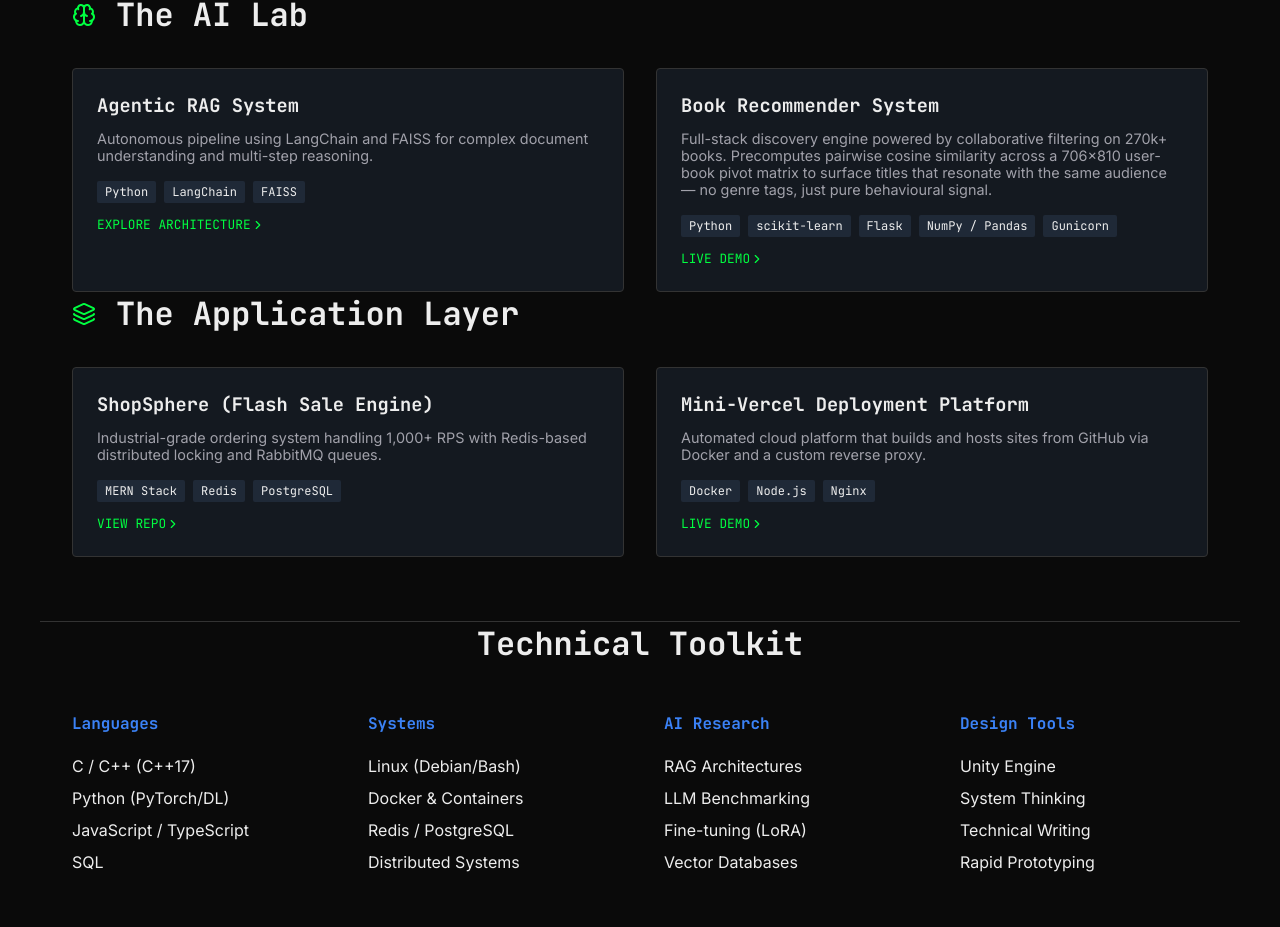
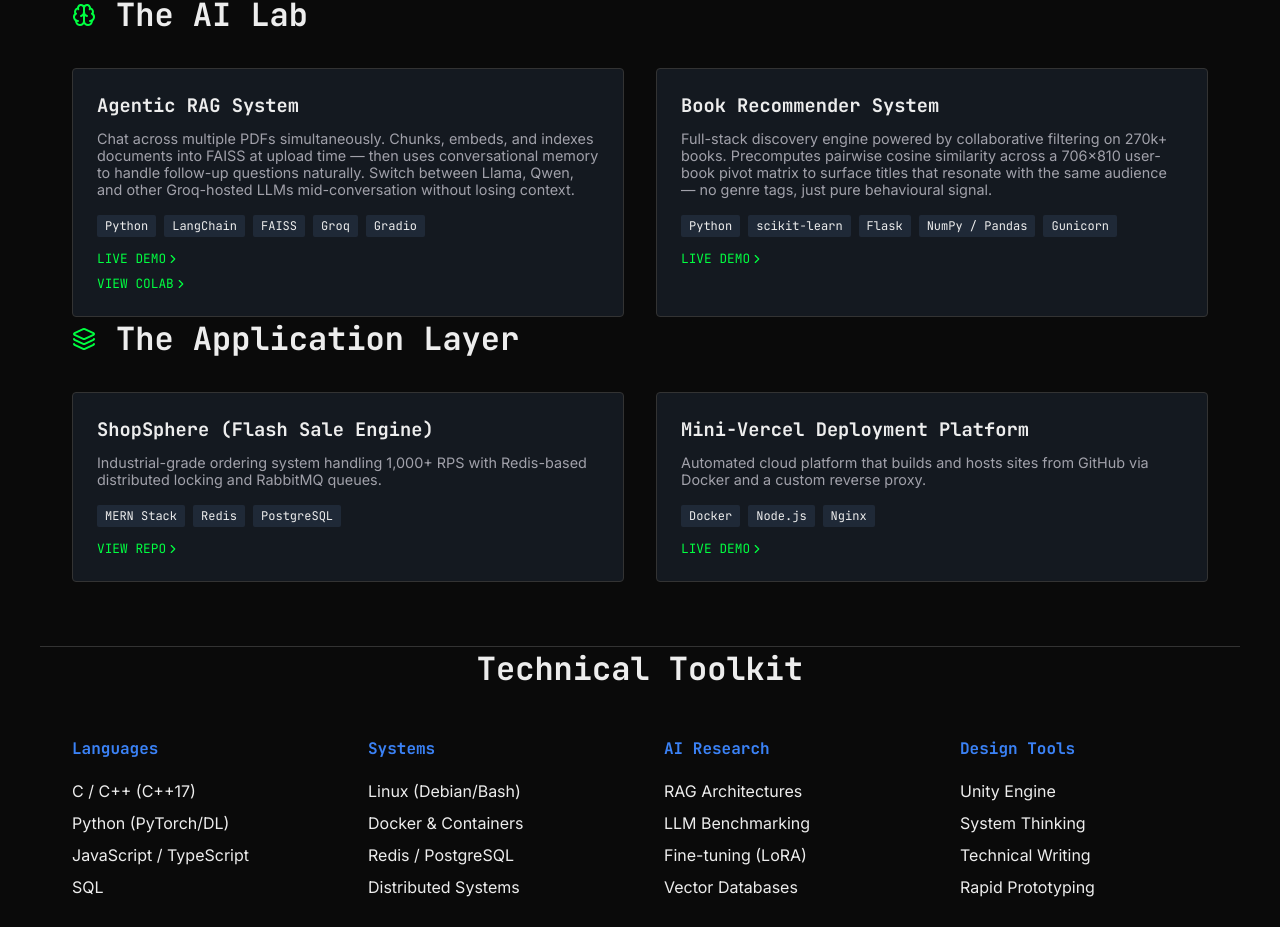
Before and after one commit to lakshay-lg/portfolio, a Next.js app: page / in a window 1280 px wide. Shown: the part 954-1881 px from the top of the page. Built offline with nearby package versions, Linux system fonts and the light colour scheme.

Commit message:
refresh RAG card with demo&colab link, updated description&tags

```diff
--- a/src/app/page.tsx
+++ b/src/app/page.tsx
@@ -89,15 +89,20 @@
           <div className="card">
             <h3 style={{ marginBottom: '0.75rem' }}>Agentic RAG System</h3>
             <p style={{ fontSize: '0.9rem', color: '#a1a1aa', marginBottom: '1rem' }}>
-              Autonomous pipeline using LangChain and FAISS for complex document understanding and multi-step reasoning.
+              Chat across multiple PDFs simultaneously. Chunks, embeds, and indexes documents into FAISS at upload time — then uses conversational memory to handle follow-up questions naturally. Switch between Llama, Qwen, and other Groq-hosted LLMs mid-conversation without losing context.
             </p>
             <div style={{ marginBottom: '1rem' }}>
               <span className="tag">Python</span>
               <span className="tag">LangChain</span>
               <span className="tag">FAISS</span>
+              <span className="tag">Groq</span>
+              <span className="tag">Gradio</span>
             </div>
             <a href="https://leqz275-rag-chat.hf.space" target="_blank" rel="noopener noreferrer" className="mono" style={{ fontSize: '0.8rem', color: 'var(--primary)', display: 'flex', alignItems: 'center' }}>
-              EXPLORE ARCHITECTURE <ChevronRight size={14} />
+              LIVE DEMO <ChevronRight size={14} />
+            </a>
+            <a href="https://colab.research.google.com/drive/1OdkK15xgg8HdmrfEyQVAw0Pypc2GjsJ7?usp=sharing" target="_blank" rel="noopener noreferrer" className="mono" style={{ fontSize: '0.8rem', color: 'var(--primary)', display: 'flex', alignItems: 'center', marginTop: '0.5rem' }}>
+              VIEW COLAB <ChevronRight size={14} />
             </a>
           </div>
 
```
